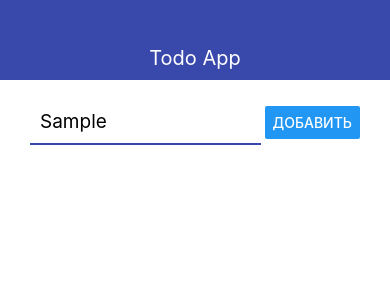
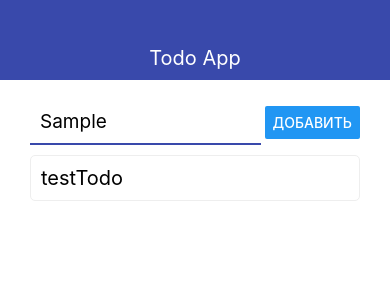
Before and after one commit to sanek306/react-native-course-expo, a React Native app: screen / in a window 390 px wide. Both pictures are taken after typing "Sample" into the empty fields and a click on the button "ДОБАВИТЬ". Shown: the top 300 px of the page. Built offline with nearby package versions, Linux system fonts and the light colour scheme.

Commit message:
Add component Todo

```diff
--- a/App.js
+++ b/App.js
@@ -1,7 +1,8 @@
 import React, { useState } from 'react';
-import { StyleSheet, Text, View } from 'react-native';
+import { StyleSheet, View } from 'react-native';
 import { AddTodo } from './src/AddTodo';
 import {Navbar} from './src/Navbar';
+import { Todo } from './src/Todo';
 
 export default function App() {
   const [todos, setTodos] = useState([]);
@@ -9,8 +10,9 @@ export default function App() {
   const addTodo = (title) => {
       const newTodo = {
           id: Date.now().toString(),
-          title,
+          title: title,
       }
+
 
       setTodos(prevTodos => ([
           ...prevTodos,
@@ -23,6 +25,11 @@ export default function App() {
         <Navbar title="Todo App" />
         <View style={styles.container}>
           <AddTodo onSubmit={addTodo} />
+          <View>
+            {todos.map(todo => (
+              <Todo key={todo.id.toString()} todo={todo} />
+            ))}
+          </View>
         </View>
     </View>
   );
--- a/src/AddTodo.js
+++ b/src/AddTodo.js
@@ -1,5 +1,5 @@
 import React from 'react';
-import { View, StyleSheet, TextInput, Button, Alert } from 'react-native';
+import { View, StyleSheet, TextInput, Button } from 'react-native';
 
 export const AddTodo = ({ onSubmit }) => {
     const pressHandler = () => {
--- /dev/null
+++ b/src/Todo.js
@@ -0,0 +1,25 @@
+import React from 'react';
+import { View, StyleSheet, Text } from 'react-native';
+
+export const Todo = ({ todo }) => {
+    return (
+        <View style={styles.todo}>
+            <Text style={styles.text}>{todo.title}</Text>
+        </View>
+    );
+}
+
+const styles = StyleSheet.create({
+    todo: {
+        flexDirection: "row",
+        alignItems: 'center',
+        borderWidth: 1,
+        borderColor: '#eee',
+        borderRadius: 5,
+        marginTop: 10,
+        padding: 10,
+    },
+    text: {
+        fontSize: 20
+    }
+});
```
